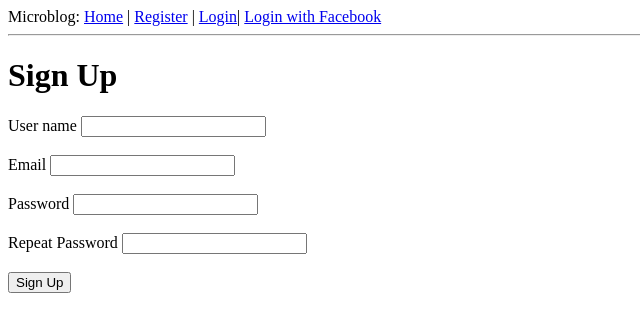
After one commit to Charliiee/blog, a Flask app: page /register in a window 1280 px wide. The commit adds this page. Shown: the top 332 px of the page, without its empty margins (0-640 px from the left). Run offline with Flask 2, Linux system fonts and the light colour scheme.

Commit message:
fixing login options

```diff
--- a/app/forms.py
+++ b/app/forms.py
@@ -1,8 +1,25 @@
 from flask.ext.wtf import Form
-from wtforms import StringField, BooleanField
-from wtforms.validators import DataRequired
+from wtforms import BooleanField, PasswordField, StringField
+from wtforms.validators import EqualTo, InputRequired, Length
+
+
+class RegisterForm(Form):
+    username = StringField('User name', validators=[InputRequired()])
+    email = StringField('Email', validators=[InputRequired()])
+    password = PasswordField(
+                        'Password',
+                         validators=[
+                            InputRequired(),
+                            EqualTo('confirm',
+                                message='Passwords Must match'),
+                            Length(min=6, message='At least 6 characters')])
+    confirm = PasswordField('Repeat Password', validators=[InputRequired()])
 
 
 class LoginForm(Form):
-    openid = StringField('openid', validators=[DataRequired()])
-    remember_me = BooleanField('remember_me', default=False)
+    username = StringField('User name', validators=[InputRequired()])
+    password = PasswordField('Password',
+                             validators=[InputRequired(),
+                             Length(min=6, message='At least 6 characters')]
+                            )
+    remember_me = BooleanField('Remember Me', default=False)
--- a/app/templates/base.html
+++ b/app/templates/base.html
@@ -10,10 +10,11 @@
 		<div>
 			Microblog:
 			<a href="{{ url_for('index') }}">Home</a> |
-			<a href="{{ url_for('login') }}">Login</a>|
 			{% if current_user.is_authenticated %}
-				<a href="{{ url_for('logout') }}">Login out</a>
+				<a href="{{ url_for('logout') }}">Log out</a>
 			{% else %}
+				<a href="{{ url_for('register') }}">Register</a> |
+				<a href="{{ url_for('login') }}">Login</a>|
 				<a href="{{ url_for('oauth_authorize', provider='facebook') }}">Login with Facebook</a>
 			{% endif %}
 		</div>
--- /dev/null
+++ b/app/templates/register.html
@@ -0,0 +1,25 @@
+{% extends "base.html" %}
+
+{% block content %}
+	<h1>Sign Up</h1>
+	<form action="" method="post" name="register">
+		{{ form.username.label }} {{ form.username }} <br>
+		{% for error in form.username.errors %}
+			<span style="color: red;">{{ error }}</span>
+		{% endfor %}<br>
+
+		{{ form.email.label }} {{ form.email }} <br>
+		{% for error in form.email.errors %}
+			<span style="color: red;">{{ error }}</span>
+		{% endfor %}<br>
+
+		{{ form.password.label }} {{ form.password }} <br><br>
+
+		{{ form.confirm.label }} {{ form.confirm }} <br>
+		{% for error in form.password.errors %}
+			<span style="color: red;">{{ error }}</span><br>
+		{% endfor %}<br>
+
+		<input type="submit" value="Sign Up">
+	</form>
+{% endblock content %}
--- a/app/views.py
+++ b/app/views.py
@@ -1,5 +1,5 @@
 from . import app, db, login_manager
-from .forms import LoginForm
+from .forms import LoginForm, RegisterForm
 from .models import User
 from flask import (render_template, flash, redirect,
                    session, url_for, request, g)
@@ -10,8 +10,9 @@ from .oauth import OAuthSignIn
 
 @app.route('/')
 @app.route('/index')
+# @login_required
 def index():
-    user = {'nickname': "Charliie"}  # fake user
+    user = current_user
     posts = [
         {
             'author': {'nickname': "Flavio"},
@@ -22,23 +23,33 @@ def index():
             'body': "The Avengers movie was so cool!"
         }
     ]
-    return render_template('index.html', title='Home', user=user, posts=posts)
+    return render_template('index.html', title='Home', posts=posts)
+
+
+@app.route('/register', methods=['GET', 'POST'])
+def register():
+    if not current_user.is_anonymous and current_user.is_authenticated:
+        return redirect(url_for('index'))
+    form = RegisterForm()
+    if form.validate_on_submit():
+        pass
+    return render_template('register.html', title='Sign Up', form=form)
 
 
 @app.route('/login', methods=['GET', 'POST'])
 def login():
-    if g.user is not None and g.user.is_authenticated:
+    if not current_user.is_anonymous and current_user.is_authenticated:
         return redirect(url_for('index'))
     form = LoginForm()
     if form.validate_on_submit():
         session['remember_me'] = form.remember_me.data
     return render_template('login.html',
                            title='Sign In',
-                           form=form,
-                           providers=app.config['OPENID_PROVIDERS'])
+                           form=form)
 
 
 @app.route('/logout')
+@login_required
 def logout():
     logout_user()
     return redirect(url_for('index'))
```
Also changed, not shown: app/models.py (+8 -0 lines), app/templates/login.html (+6 -16 lines).
